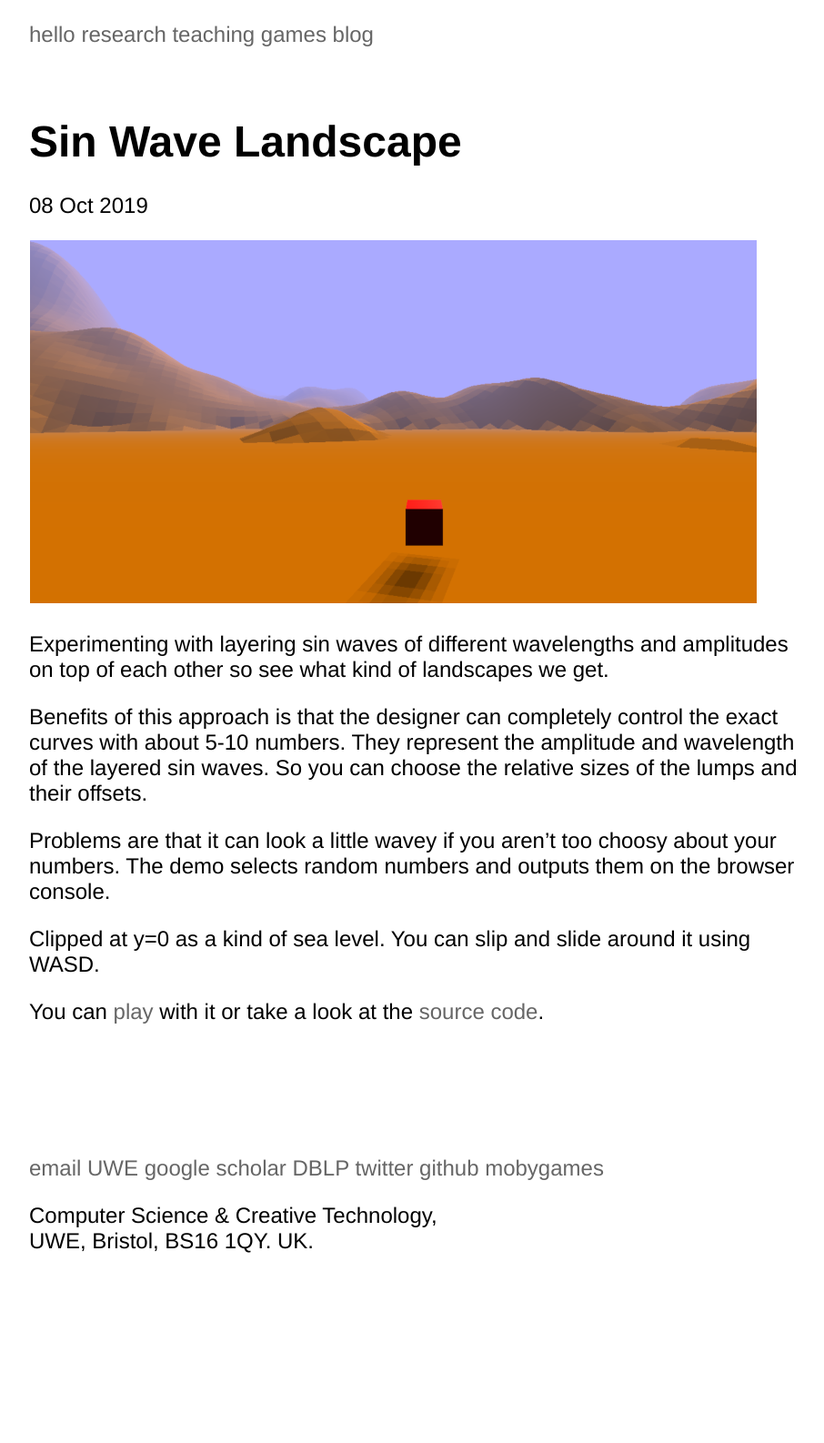
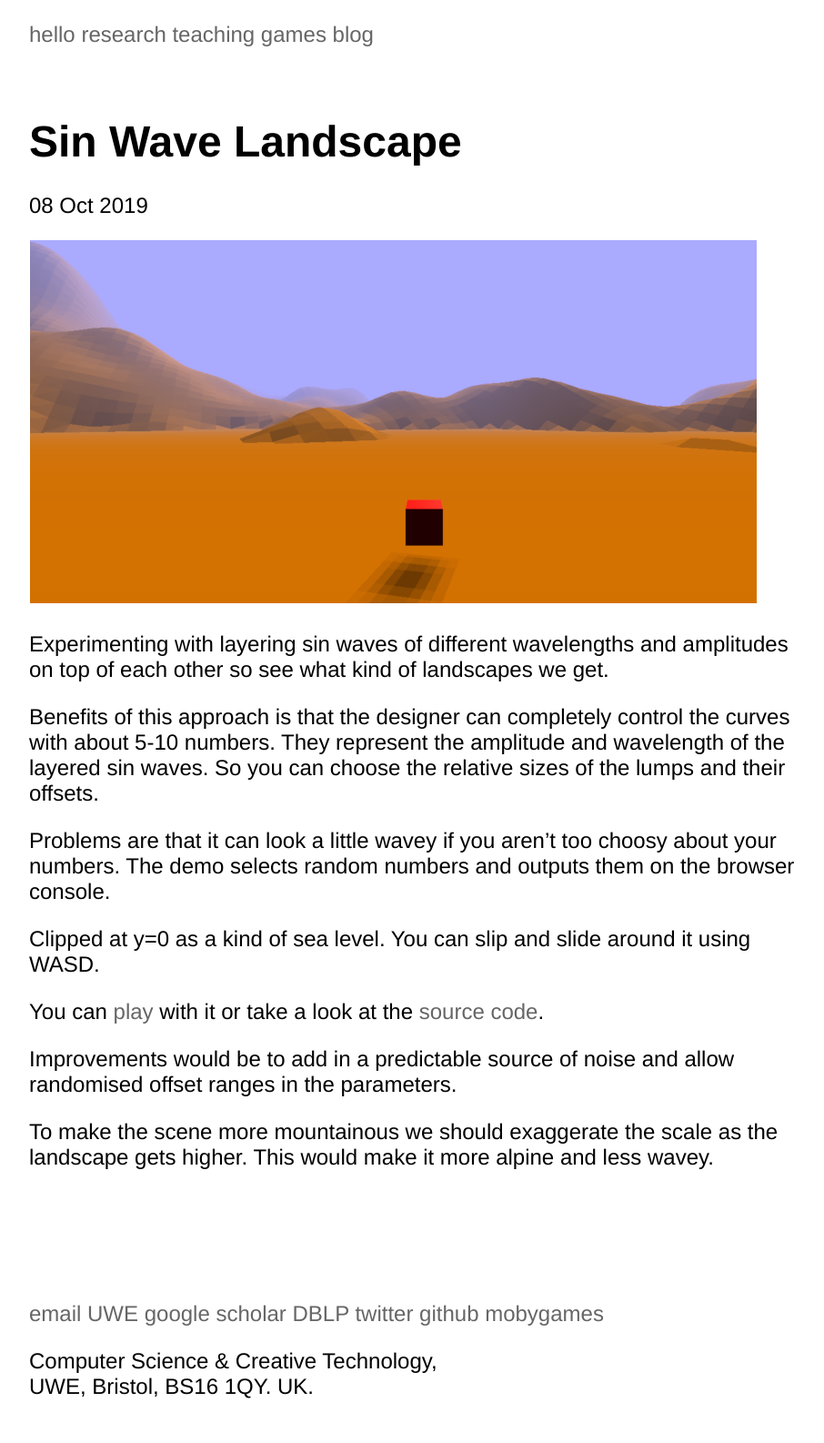
Before and after one commit to seanbutler/www.seanbutler.net, a Jekyll site: the page built from _posts/2019-10-08-sin-wave-landscape-generator.md, in a window 1280 px wide. Shown: the whole page at 91% size, without its empty margins (182-1088 px from the left). Built offline with Jekyll 4.4.1, drawn with Linux system fonts in a browser that asks for light colours; some web fonts are replaced; before the commit the page ends 1426 px from its top, so only the background shows below that.

Commit message:
draft post with link to web tech module

```diff
--- a/_posts/2019-10-08-sin-wave-landscape-generator.md
+++ b/_posts/2019-10-08-sin-wave-landscape-generator.md
@@ -8,10 +8,14 @@
 
 Experimenting with layering sin waves of different wavelengths and amplitudes on top of each other so see what kind of landscapes we get.
 
-Benefits of this approach is that the designer can completely control the exact curves with about 5-10 numbers. They represent the amplitude and wavelength of the layered sin waves. So you can choose the relative sizes of the lumps and their offsets.
+Benefits of this approach is that the designer can completely control the curves with about 5-10 numbers. They represent the amplitude and wavelength of the layered sin waves. So you can choose the relative sizes of the lumps and their offsets.
 
 Problems are that it can look a little wavey if you aren't too choosy about your numbers. The demo selects random numbers and outputs them on the browser console.
 
 Clipped at y=0 as a kind of sea level. You can slip and slide around it using WASD.
 
-You can [play](https://seanbutler.github.io/SinWaveLandscape/dist) with it or take a look at the [source code](https://seanbutler.github.io/SinWaveLandscape/).
+You can [play](https://seanbutler.github.io/SinWaveLandscape/dist) with it or take a look at the [source code](https://www.github.com/seanbutler/SinWaveLandscape/).
+
+Improvements would be to add in a predictable source of noise and allow randomised offset ranges in the parameters.
+
+To make the scene more mountainous we should exaggerate the scale as the landscape gets higher. This would make it more alpine and less wavey.
```
Also changed, not shown: _drafts/2019-11-XX-threejs-web-course-materials.md (added, +15 -0 lines), images/3dwebtechmodule.png (added).
